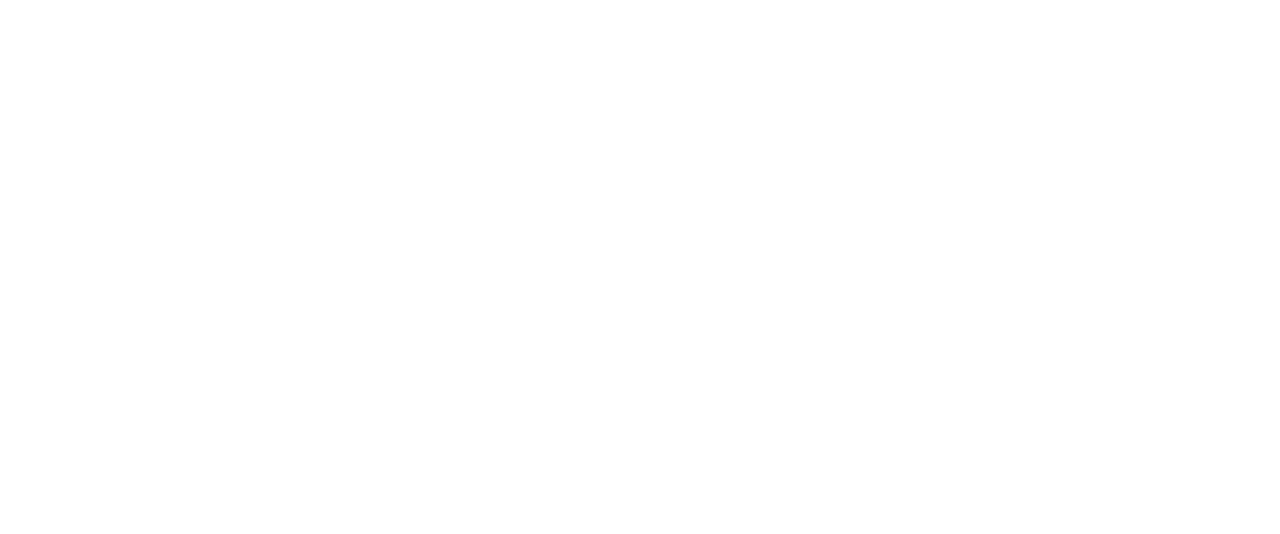
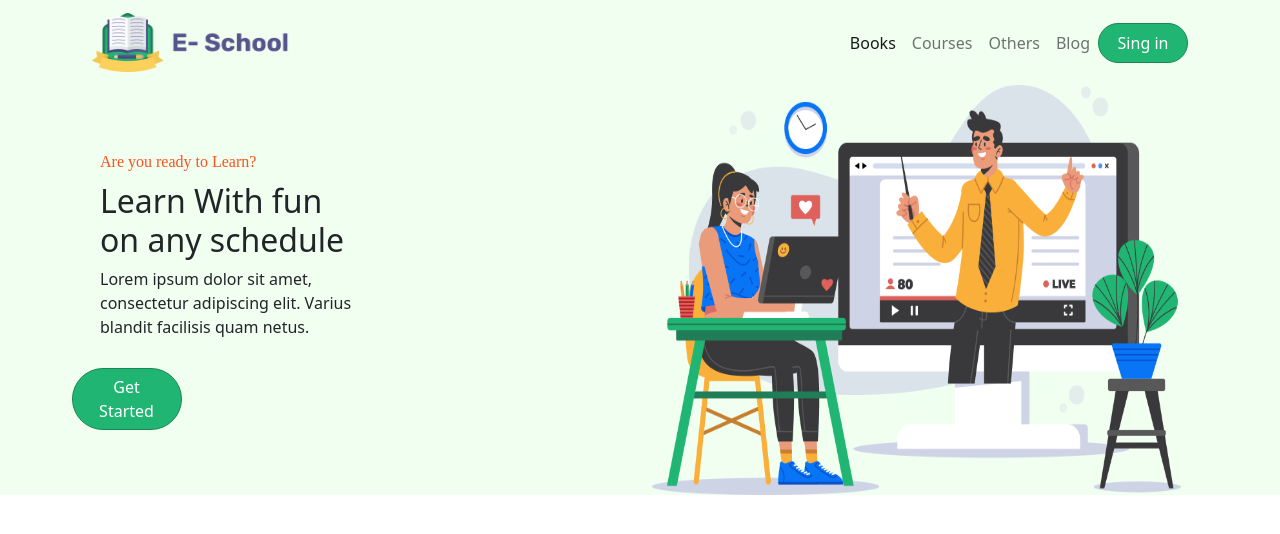
Before and after one commit to rafsan-sami/e-school-resources-master, a plain HTML site: page index.html in a window 1280 px wide. Drawn offline with nearby package versions, Linux system fonts and the light colour scheme.

Commit message:
2nd part almost done

```diff
--- a/index.html
+++ b/index.html
@@ -8,6 +8,47 @@
 <body>
 
 
+        <nav class="navbar navbar-expand-lg navbar-light ">
+            <div class="container-fluid">
+            <a class="navbar-brand" href="#"><img src="images/ICON/Logo.png" alt=""></a>
+            <button class="navbar-toggler" type="button" data-bs-toggle="collapse" data-bs-target="#navbarNavAltMarkup" aria-controls="navbarNavAltMarkup" aria-expanded="false" aria-label="Toggle navigation">
+                <span class="navbar-toggler-icon"></span>
+            </button>
+            <div class="nav-left d-flex">
+            <div class="collapse navbar-collapse" id="navbarNavAltMarkup">
+                <div class="navbar-nav">
+                <a class="nav-link active" aria-current="page" href="#books">Books</a>
+                <a class="nav-link" href="#courses">Courses</a>
+                <a class="nav-link" href="#others">Others</a>
+                <a class="nav-link" href="#blog">Blog</a>
+                <button type="button" class="btn btn-success">Sing in</button>
+                </div>
+            </div>
+            </div>
+            </div>
+        </nav>
+
+        <div class="sec-opt">
+            <div class="row d-flex align-items-center justify-content-center">
+                <div class="col-md-6 word">
+                    <h6>Are you ready to Learn?</h6>
+                    <h2>Learn With fun <br>
+                        on any schedule</h2>
+                    <p>Lorem ipsum dolor sit amet, consectetur adipiscing elit. Varius blandit facilisis quam netus.</p>
+                    <div class="text-center">
+                    <button type="button" class="btn btn-success">Get Started</button>
+                    </div>
+                </div>
+                <div class="col-md-6">
+                    <img src="images/Photos/Illustration.png" alt="">
+                </div>
+            </div>
+        </div>
+
+        <div class="container">
+
+        </div>
+
     <script src="https://cdn.jsdelivr.net/npm/bootstrap@5.1.1/dist/js/bootstrap.bundle.min.js" integrity="sha384-/bQdsTh/da6pkI1MST/rWKFNjaCP5gBSY4sEBT38Q/9RBh9AH40zEOg7Hlq2THRZ" crossorigin="anonymous"></script>
 </body>
 </html>
--- a/style.css
+++ b/style.css
@@ -0,0 +1,54 @@
+.container{
+    padding-top: 100px;
+}
+.navbar-brand img{
+    height: 59px;
+    width: 198.07142639160156px;
+    left: 212px;
+    top: 30px;
+}
+.navbar-expand-lg{
+    background-color: #F0FFF0;
+    padding-left: 80px;
+    padding-right: 80px;
+}
+.btn{
+    background-color: #21B573;
+    width: 90px;
+    border-radius: 33px;
+}
+.sec-opt img{
+    height: 410px;
+    width: 529px;
+    left: 691px;
+    top: 157px;
+    border-radius: 0px;
+}
+.sec-opt{
+    background: #F0FFF0;
+}
+.word h6{
+    color: #FD511A;
+    font-family: Poppins;
+    font-size: 16px;
+    line-height: 24px;
+    padding-left: 100px;
+}
+.word h2{
+    padding-left: 100px;
+}
+.word p{
+    height: 85px;
+    width: 403px;
+    padding-left: 100px;
+}
+.word button{
+
+}
+.text-center{
+    display: block;
+    padding-right: 375px;
+}
+.text-center button{
+    width: 110px;
+}
```
